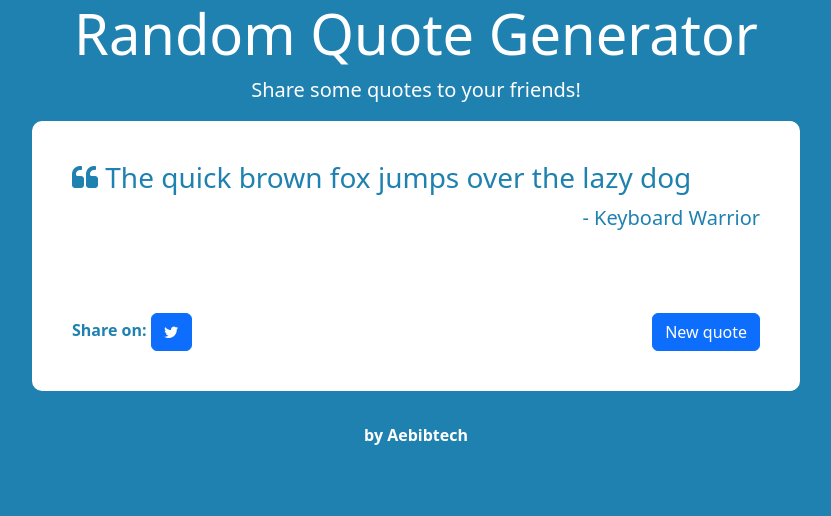
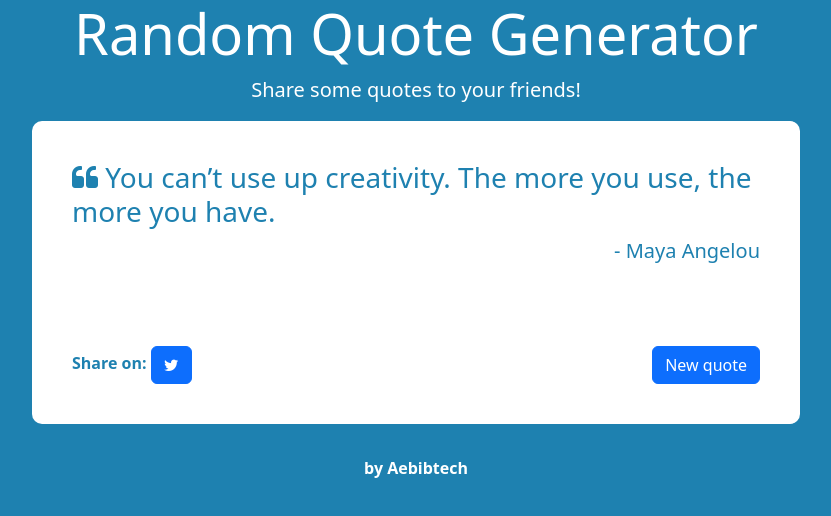
Before and after one commit to aebibtech/fcc-rqg, a React (Vite) app: page / in a window 1280 px wide. Shown: the top 516 px of the page, without its empty margins (224-1055 px from the left). Built offline with nearby package versions, Linux system fonts and the light colour scheme; no server answers.

Commit message:
Use axios

```diff
--- a/package.json
+++ b/package.json
@@ -1,7 +1,10 @@
 {
   "name": "fcc-rq",
   "description": "A random quote generator.",
-  "author": {"name": "Aebibtech", "email": "paul.camano@gmail.com"},
+  "author": {
+    "name": "Aebibtech",
+    "email": "paul.camano@gmail.com"
+  },
   "private": true,
   "version": "1.0.0",
   "type": "module",
@@ -11,6 +14,7 @@
     "preview": "vite preview"
   },
   "dependencies": {
+    "axios": "^0.27.2",
     "react": "^18.2.0",
     "react-dom": "^18.2.0"
   },
--- a/src/App.jsx
+++ b/src/App.jsx
@@ -1,11 +1,31 @@
+import { useState, useEffect } from 'react'
+import axios from 'axios'
 import QuoteBox from './QuoteBox'
 
+function App() {
+  const [quotesData, setQuotesData] = useState({})
+  const [currQuote, setCurrQuote] = useState({ quote: "You can’t use up creativity. The more you use, the more you have.", author: "Maya Angelou"})
 
+  useEffect(() => {
+    axios.get("https://gist.githubusercontent.com/camperbot/5a022b72e96c4c9585c32bf6a75f62d9/raw/e3c6895ce42069f0ee7e991229064f167fe8ccdc/quotes.json")
+          .then(res => {
+            setQuotesData(res.data)
+          }).catch(e => {
+            console.log(e.message)
+          })
+  }, [])
 
-function App() {
+  function getRandomQuote() {
+    let qts = quotesData.quotes
+    return qts[Math.floor(Math.random() * qts.length)]
+  }
+
+  function newQuote() {
+    setCurrQuote(() => getRandomQuote())
+  }
   return (
     <>
-    <QuoteBox />
+    <QuoteBox quote={currQuote} handler={newQuote} />
     </>
   )
 }
--- a/src/QuoteBox.jsx
+++ b/src/QuoteBox.jsx
@@ -1,34 +1,7 @@
 import React, {useState} from 'react'
 
-let quotesData;
-fetch('https://gist.githubusercontent.com/camperbot/5a022b72e96c4c9585c32bf6a75f62d9/raw/e3c6895ce42069f0ee7e991229064f167fe8ccdc/quotes.json')
-.then(res => {
-    if(!res.ok) {
-        console.log("Error loading data from server.")
-    }
-    return res.json()
-})
-.then((jsonQuotes) => {
-    quotesData = jsonQuotes.quotes
-}).catch((err) => {
-    console.log(err)
-})
-
-function getRandomQuote() {
-    return quotesData ? quotesData[Math.floor(Math.random() * quotesData.length)] : {quote: "The quick brown fox jumps over the lazy dog", author: "Keyboard Warrior"}
-}
-
-function QuoteBox() {
-    /*  For some reason, useState( () => getRandomQuote() ) does not work
-        Also, getRandomQuote() does not get a random quote on first load.
-        Though, it works when I press the 'New quote' button that sets the state.
-    */
-    const [qt, setQuote] = useState(getRandomQuote())
-
-    function newQuote() {
-        setQuote(() => getRandomQuote())
-    }
-
+function QuoteBox({ quote, handler }) {
+    let qt = quote
     return (
         <div className="container-fluid" id="quote-box">
             <div className="d-flex justify-content-start">
@@ -42,7 +15,7 @@ function QuoteBox() {
                     <strong>Share on:</strong> <a className='btn btn-primary' id="tweet-quote" href={'https://twitter.com/intent/tweet?hashtags=quotes&related=freecodecamp&text='.concat(qt.quote).concat(' ').concat(qt.author)} target="_blank" rel="noopener noreferrer"><i className='fa fa-twitter'></i></a>
                 </div>
                 <div>
-                    <button className='btn btn-primary' id="new-quote" onClick={newQuote}>New quote</button>
+                    <button className='btn btn-primary' id="new-quote" onClick={handler}>New quote</button>
                 </div>
             </div>
         </div>
```
Also changed, not shown: 1 other file (tests, documents, lock files or other folders).
